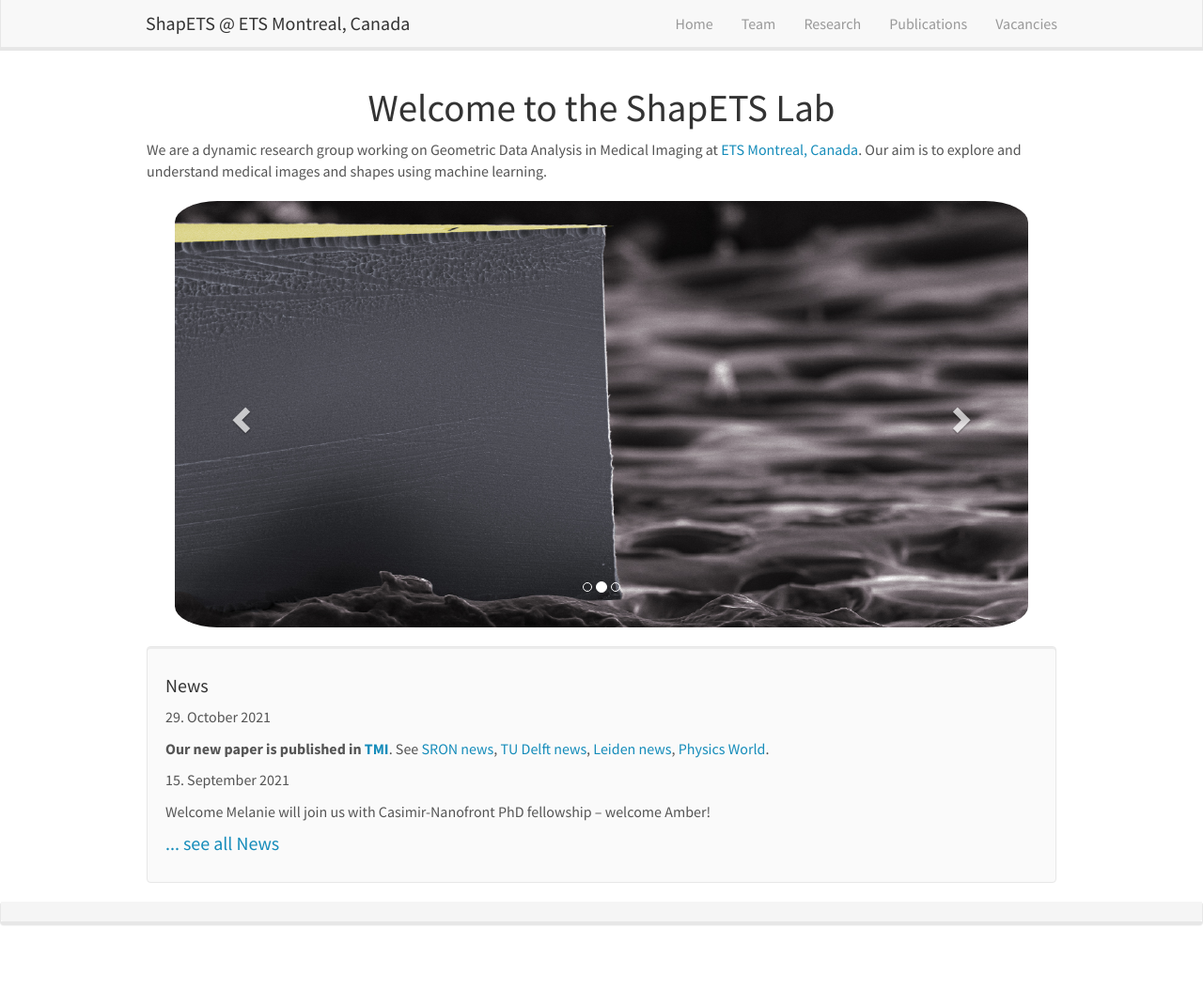
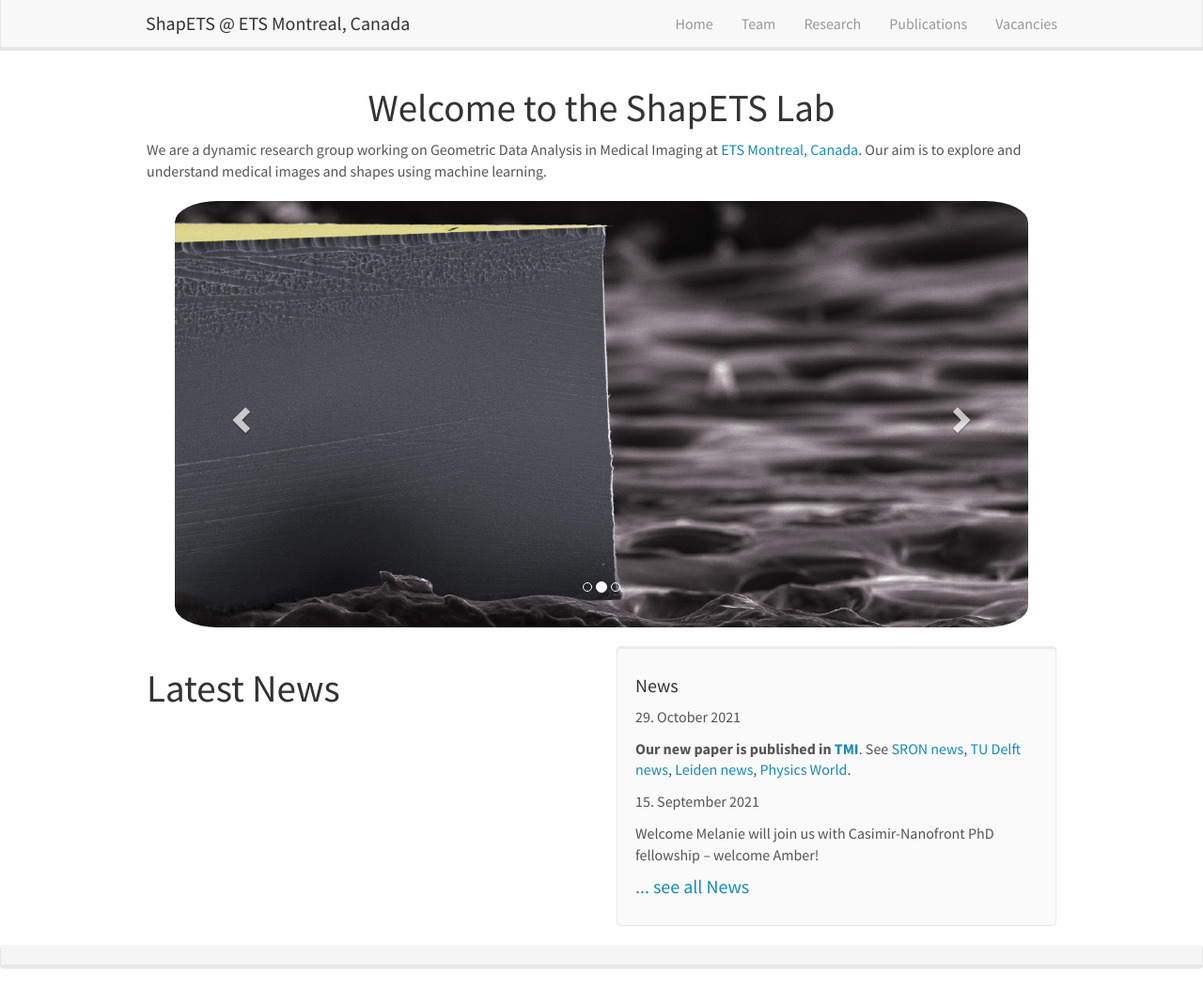
Before and after one commit to kharitz/shapets_website, a Jekyll site: the page built from _pages/home.md, in a window 1280 px wide and 1053 px high. Shown: the whole window at 94% size. Built offline with Jekyll 4.4.1, drawn with Linux system fonts in a browser that asks for light colours; nearby versions of some CDN libraries.

Commit message:
Update homelay.html

```diff
--- a/_layouts/homelay.html
+++ b/_layouts/homelay.html
@@ -9,6 +9,11 @@ layout: default
 	  </div>
 
 </div>
-<div id="newsid" class="col-sm-12" >
-	{% include news.html %}
+<div row>
+	<div class="col-sm-6" >
+		<leftt><h1>Latest News</h1></left>
+	</div>
+	<div id="newsid" class="col-sm-6" >
+		{% include news.html %}
+	</div>
 </div>
```
